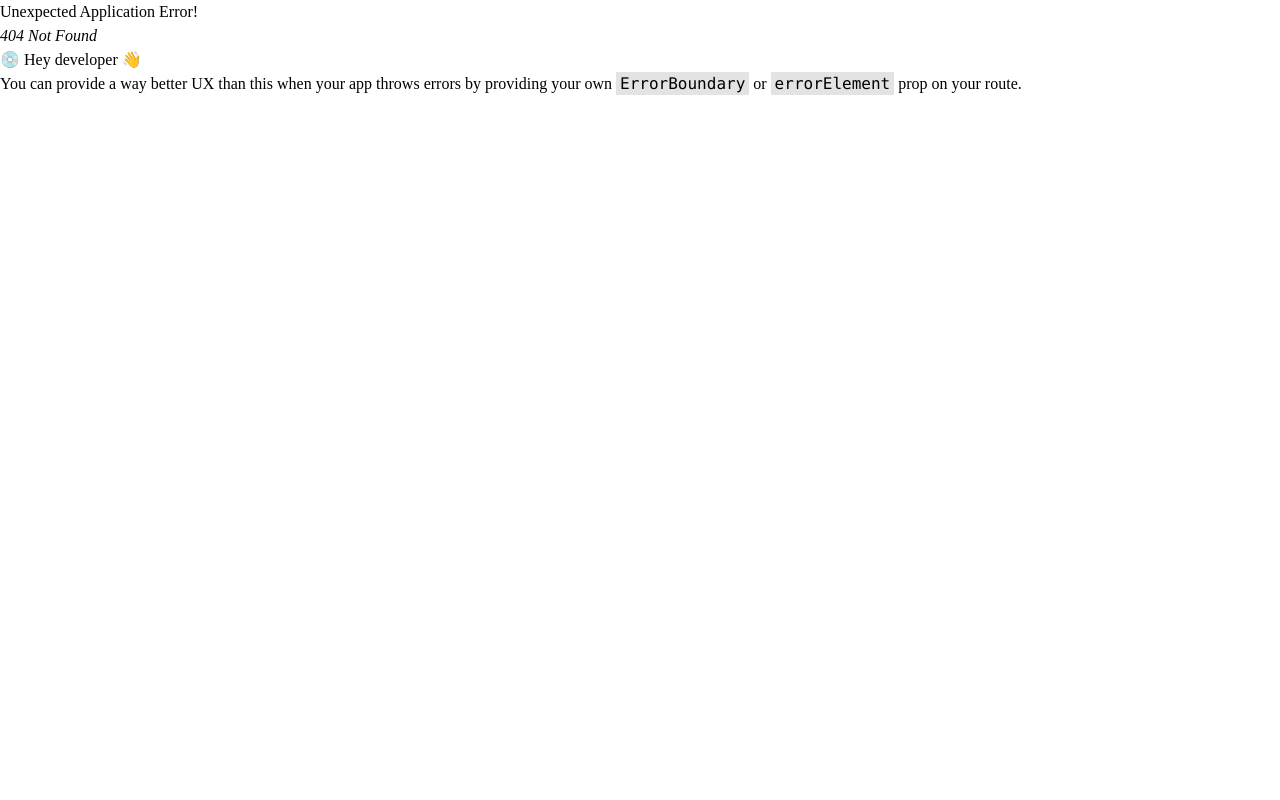
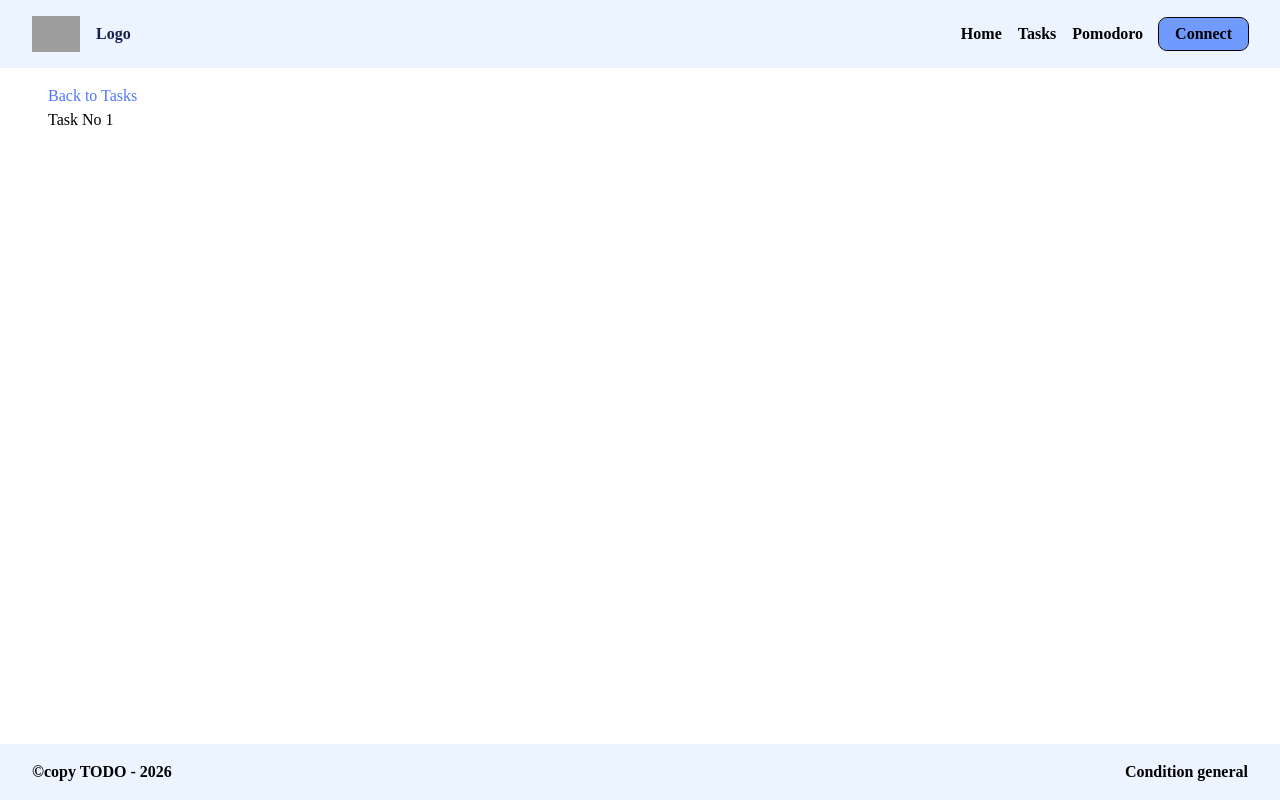
Before and after one commit to Liene31/react-todo, a React (Vite) app: page /task/1 in a window 1280 px wide. Before the commit this address had no page. Built offline with nearby package versions, Linux system fonts and the light colour scheme; grey boxes are pictures that could not be loaded; a web font is replaced by a local one.

Commit message:
add task routes and styles

```diff
--- /dev/null
+++ b/src/features/tasks/pages/TaskDetails.jsx
@@ -0,0 +1,16 @@
+import { NavLink, useParams } from "react-router";
+
+export const TaskDetails = () => {
+  const { id } = useParams();
+
+  return (
+    <>
+      <section className="py-4 px-12">
+        <NavLink className="text-main-blue-500" to="/tasks">
+          Back to Tasks
+        </NavLink>
+        <h1>Task No {id}</h1>
+      </section>
+    </>
+  );
+};
--- /dev/null
+++ b/src/features/tasks/pages/TaskHome.jsx
@@ -0,0 +1,21 @@
+import { NavLink } from "react-router";
+
+export const TaskHome = () => {
+  return (
+    <>
+      <section className="flex gap-6 items-center">
+        <img
+          className="w-40"
+          src="icons/organic-organism-svgrepo-com.svg"
+          alt=""
+        />
+        <h1 className="text-2xl text-main-blue-950">List of all the tasks</h1>
+      </section>
+      <section className="flex flex-col px-8">
+        <NavLink to="/task/1">Task 1</NavLink>
+        <NavLink to="/task/2">Task 2</NavLink>
+        <NavLink to="/task/3">Task 3</NavLink>
+      </section>
+    </>
+  );
+};
--- a/src/index.css
+++ b/src/index.css
@@ -17,3 +17,7 @@ header {
     @apply hover:underline hover:underline-offset-6 transition duration-150 ease-in-out;
   }
 }
+
+.btn {
+  @apply bg-main-blue-400 py-1 px-4 rounded-lg no-underline outline-1  ring-2 ring-transparent hover:ring-main-blue-400;
+}
--- a/src/layout/components/Header.jsx
+++ b/src/layout/components/Header.jsx
@@ -1,3 +1,5 @@
+import { NavLink } from "react-router";
+
 export const Header = () => {
   return (
     <header className="flex justify-between items-center py-4 px-8 bg-main-blue-50">
@@ -12,13 +14,16 @@ export const Header = () => {
       <nav>
         <ul className="flex items-center gap-4 font-bold">
           <li>
-            <a href="">Home</a>
+            <NavLink to="/">Home</NavLink>
           </li>
           <li>
-            <a href="">Tasks</a>
+            <NavLink to="/tasks">Tasks</NavLink>
           </li>
           <li>
-            <a href="">Pomodoro</a>
+            <NavLink to="/pomodoro">Pomodoro</NavLink>
+          </li>
+          <li className="btn">
+            <NavLink to="/login">Connect</NavLink>
           </li>
         </ul>
       </nav>
--- /dev/null
+++ b/src/layout/pages/Home.jsx
@@ -0,0 +1,13 @@
+export const Home = () => {
+  return (
+    <>
+      <section className="py-12 px-8">
+        <h1 className="text-3xl text-main-blue-950">
+          Welcome to the Task Manager App
+        </h1>
+        <h2>Site to boost your Productivity</h2>
+        <button className="btn my-8">Any Question ?</button>
+      </section>
+    </>
+  );
+};
--- /dev/null
+++ b/src/layout/pages/NotFound.jsx
@@ -0,0 +1,13 @@
+export const NotFound = () => {
+  return (
+    <section className="flex flex-col items-center gap-6 py-18">
+      <img
+        className="h-56"
+        src="https://static.vecteezy.com/system/resources/previews/053/173/585/non_2x/illustration-of-404-not-found-people-looking-in-the-direction-of-the-404-text-realizing-that-the-destination-or-page-they-are-trying-to-reach-does-not-exist-free-vector.jpg"
+        alt="image 404, page not found"
+      />
+
+      <h2 className="text-lg text-main-800">The Page Does Not Exist</h2>
+    </section>
+  );
+};
--- a/src/routes.jsx
+++ b/src/routes.jsx
@@ -1,4 +1,8 @@
 import App from "./App.jsx";
+import { TaskDetails } from "./features/tasks/pages/TaskDetails.jsx";
+import { TaskHome } from "./features/tasks/pages/TaskHome.jsx";
+import { Home } from "./layout/pages/Home.jsx";
+import { NotFound } from "./layout/pages/NotFound.jsx";
 
 /**
  * @type{import "react-router".RouteObject[]}
@@ -7,9 +11,14 @@ import App from "./App.jsx";
 export const routes = [
   {
     path: "/",
+    element: <App />,
     children: [
-      { index: true, element: <App /> },
-      { path: "tasks", element: <div>My Tasks</div> },
+      { index: true, element: <Home /> },
+      { path: "tasks", element: <TaskHome /> },
+      { path: "task/:id", element: <TaskDetails /> },
+
+      //Always as last one
+      { path: "*", element: <NotFound /> },
     ],
   },
 ];
```
